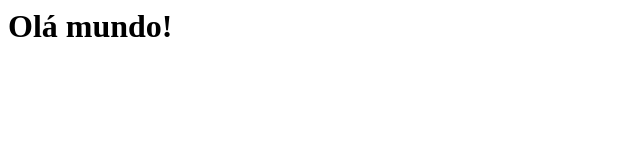
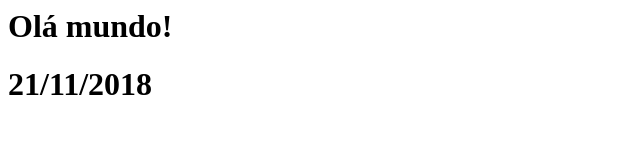
Before and after one commit to Natanfags/db1start-git, a plain HTML site: page index.html in a window 1280 px wide. Shown: the whole page, without its empty margins (0-640 px from the left). Drawn offline with Linux system fonts and the light colour scheme.

Commit message:
Adicionado data de hoje

```diff
--- a/index.html
+++ b/index.html
@@ -4,5 +4,6 @@
 	</head>
 	<body>
 		<h1>Olá mundo!</h1>
+		<h1>21/11/2018</h1>
 	</body>
 </html>
```
